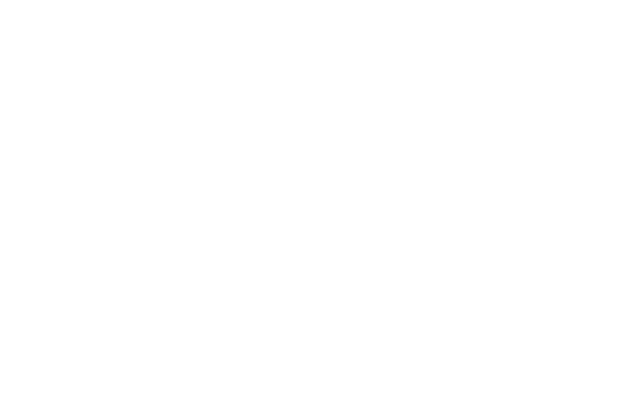
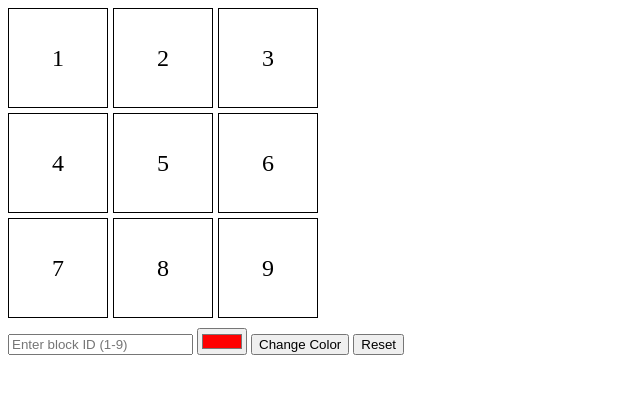
Before and after one commit to acciojob/Replit-Asian-Paints-Kankush18, a website: page main.html in a window 1280 px wide. Shown: the whole page, without its empty margins (0-640 px from the left). Drawn offline with Linux system fonts and the light colour scheme.

Commit message:
created a submission

```diff
--- a/main.html
+++ b/main.html
@@ -8,6 +8,23 @@
 
 <body>
 	<!-- the entire body must be written by student -->
+	<div id="app">
+        <div id="grid-container">
+            <div id="1" class="grid-item">1</div>
+            <div id="2" class="grid-item">2</div>
+            <div id="3" class="grid-item">3</div>
+            <div id="4" class="grid-item">4</div>
+            <div id="5" class="grid-item">5</div>
+            <div id="6" class="grid-item">6</div>
+            <div id="7" class="grid-item">7</div>
+            <div id="8" class="grid-item">8</div>
+            <div id="9" class="grid-item">9</div>
+        </div>
+        <input type="number" id="block_id" placeholder="Enter block ID (1-9)">
+        <input type="color" id="colour_id" value="#ff0000">
+        <button id="change_button">Change Color</button>
+        <button id="reset_button">Reset</button>
+    </div>
     <script type="text/javascript" src="./script.js">
 </script>
 
--- a/script.js
+++ b/script.js
@@ -1 +1,27 @@
 //your JS code here. If required.
+document.getElementById('change_button').addEventListener('click', function() {
+    const blockId = document.getElementById('block_id').value;
+    const color = document.getElementById('colour_id').value;
+    const block = document.getElementById(blockId);
+
+    if (block) {
+
+        const gridItems = document.querySelectorAll('.grid-item');
+        gridItems.forEach(item => {
+            item.style.backgroundColor = 'transparent';
+        });
+
+
+        block.style.backgroundColor = color;
+    } else {
+        alert('Invalid block ID!');
+    }
+});
+
+document.getElementById('reset_button').addEventListener('click', function() {
+
+    const gridItems = document.querySelectorAll('.grid-item');
+    gridItems.forEach(item => {
+        item.style.backgroundColor = 'transparent';
+    });
+});
--- a/styles.css
+++ b/styles.css
@@ -1 +1,20 @@
 /*  your css code here. If applicable */
+#grid-container {
+    display: grid;
+    grid-template-columns: repeat(3, 100px);
+    grid-template-rows: repeat(3, 100px);
+    gap: 5px;
+}
+
+.grid-item {
+    display: flex;
+    align-items: center;
+    justify-content: center;
+    font-size: 24px;
+    background-color: transparent;
+    border: 1px solid #000;
+}
+
+#block_id, #colour_id, #change_button, #reset_button {
+    margin-top: 10px;
+}
```
